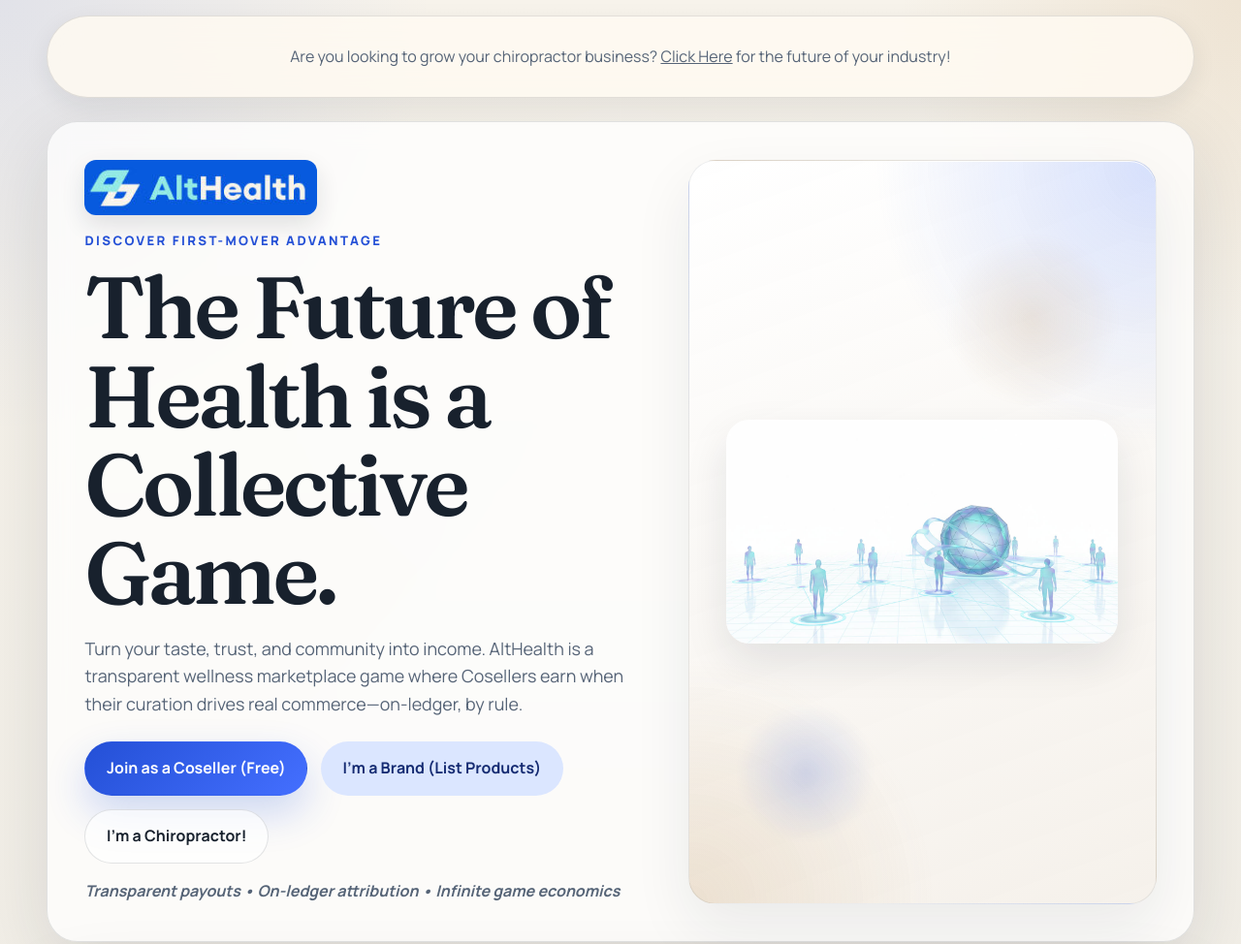
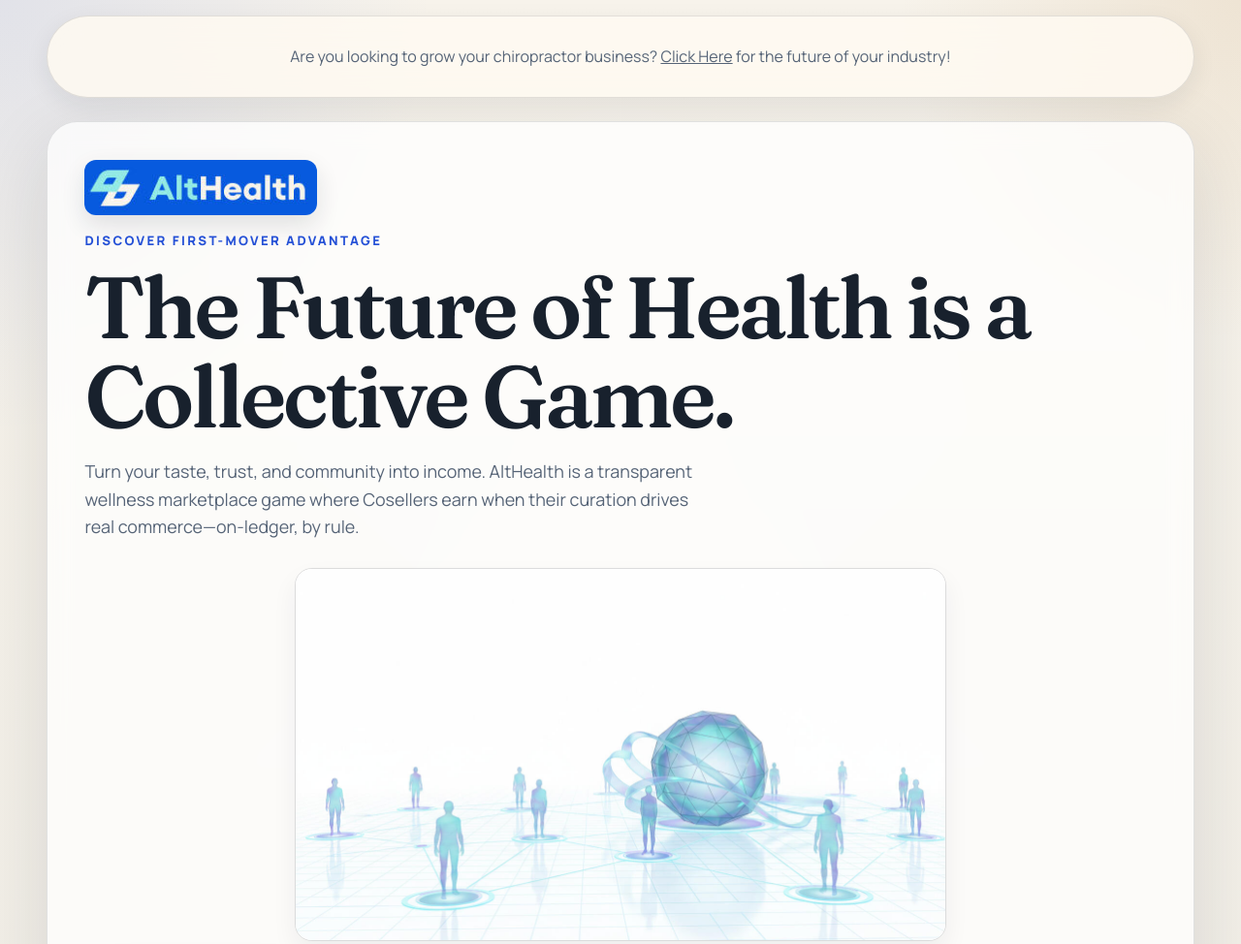
Before and after one commit to amitrathore/althealth-web, a website: page index.html in a window 1280 px wide. Shown: the top 974 px of the page at 97% size. Drawn offline with Linux system fonts and the light colour scheme.

Commit message:
Simplify hero image treatment

```diff
--- a/index.html
+++ b/index.html
@@ -53,6 +53,16 @@
               transparent wellness marketplace game where Cosellers earn when
               their curation drives real commerce—on-ledger, by rule.
             </p>
+            <figure class="hero-feature">
+              <div class="image-stack">
+                <img
+                  src="./public/assets/images/image02.jpg"
+                  alt=""
+                  class="stack-front"
+                  loading="eager"
+                />
+              </div>
+            </figure>
             <div class="cta-row">
               <a class="button primary" href="./chiropractors.html#join">Join as a Coseller (Free)</a>
               <a class="button secondary" href="./chiropractors.html#join">I’m a Brand (List Products)</a>
@@ -66,16 +76,6 @@
                 ></em
               >
             </p>
-          </div>
-          <div class="hero-media">
-            <figure class="image-stack">
-              <img
-                src="./public/assets/images/image02.jpg"
-                alt=""
-                class="stack-front"
-                loading="eager"
-              />
-            </figure>
           </div>
         </section>
 
--- a/styles.css
+++ b/styles.css
@@ -116,8 +116,7 @@
 }
 
 .hero {
-  align-items: stretch;
-  grid-template-columns: minmax(0, 1.1fr) minmax(22rem, 0.9fr);
+  display: block;
 }
 
 .reverse {
@@ -130,6 +129,10 @@
 .chiro-hero-copy,
 .founding-copy {
   align-self: center;
+}
+
+.hero-copy {
+  max-width: none;
 }
 
 .hero-badge,
@@ -190,6 +193,12 @@
   margin: 1rem 0 0;
 }
 
+.hero-feature {
+  margin: 1.75rem 0 0;
+  display: flex;
+  justify-content: center;
+}
+
 .cta-row {
   display: flex;
   flex-wrap: wrap;
@@ -247,7 +256,6 @@
   transform: none;
 }
 
-.hero-media,
 .section-media,
 .consultation-media,
 .chiro-hero-media,
@@ -255,59 +263,26 @@
   align-self: stretch;
 }
 
-.hero-media {
-  display: flex;
-  align-items: stretch;
-  justify-content: center;
-}
-
 .image-stack {
-  position: relative;
   display: flex;
   justify-content: center;
   align-items: center;
-  min-height: 100%;
   width: 100%;
   margin: 0;
-  padding: clamp(1.5rem, 3vw, 2.5rem);
-  border-radius: calc(var(--radius-xl) - 0.25rem);
-  overflow: hidden;
-  background:
-    radial-gradient(circle at top right, rgba(77, 124, 255, 0.22), transparent 32%),
-    radial-gradient(circle at bottom left, rgba(184, 135, 70, 0.18), transparent 28%),
-    linear-gradient(160deg, rgba(255, 255, 255, 0.96), rgba(244, 239, 232, 0.88));
-  border: 1px solid rgba(24, 33, 45, 0.08);
-  box-shadow:
-    inset 0 1px 0 rgba(255, 255, 255, 0.85),
-    0 24px 60px rgba(24, 33, 45, 0.08);
+  padding: 0;
+  background: none;
+  border: 0;
+  box-shadow: none;
 }
 
 .image-stack::before,
 .image-stack::after {
-  content: "";
-  position: absolute;
-  border-radius: 999px;
-  filter: blur(2px);
-}
-
-.image-stack::before {
-  inset: auto auto 8% 10%;
-  width: 9rem;
-  height: 9rem;
-  background: radial-gradient(circle, rgba(36, 80, 214, 0.18), transparent 70%);
-}
-
-.image-stack::after {
-  inset: 10% 8% auto auto;
-  width: 11rem;
-  height: 11rem;
-  background: radial-gradient(circle, rgba(184, 135, 70, 0.16), transparent 72%);
+  content: none;
 }
 
 .stack-back,
 .stack-front {
   border-radius: calc(var(--radius-xl) - 0.25rem);
-  object-fit: cover;
 }
 
 .stack-back {
@@ -317,15 +292,12 @@
 }
 
 .stack-front {
-  position: static;
-  position: relative;
-  z-index: 1;
-  width: min(100%, 34rem);
-  max-height: 30rem;
+  width: min(100%, 42rem);
+  height: auto;
   object-fit: contain;
-  border: 0;
-  border-radius: 1.5rem;
-  box-shadow: 0 18px 44px rgba(24, 33, 45, 0.1);
+  border: 1px solid rgba(24, 33, 45, 0.14);
+  border-radius: 1.1rem;
+  box-shadow: 0 12px 26px rgba(24, 33, 45, 0.06);
 }
 
 .feature-grid {
@@ -565,7 +537,7 @@
   }
 
   .stack-front {
-    width: min(100%, 26rem);
+    width: min(100%, 28rem);
     margin: 0 auto;
   }
 
```
